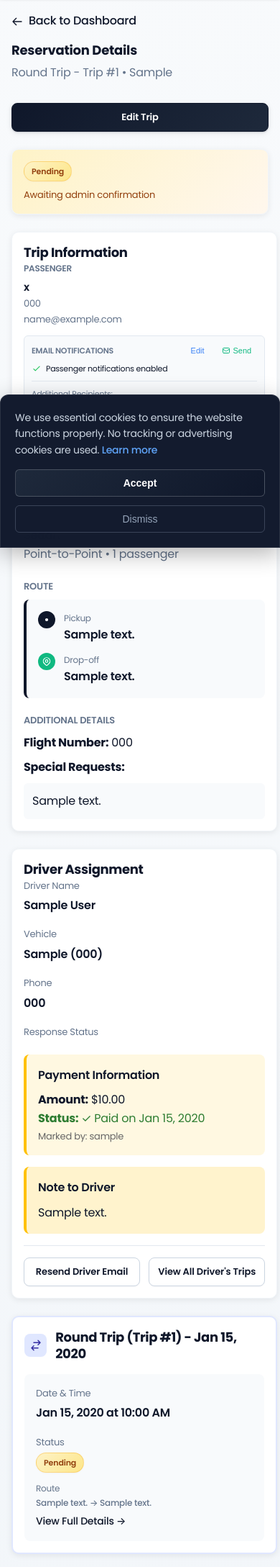
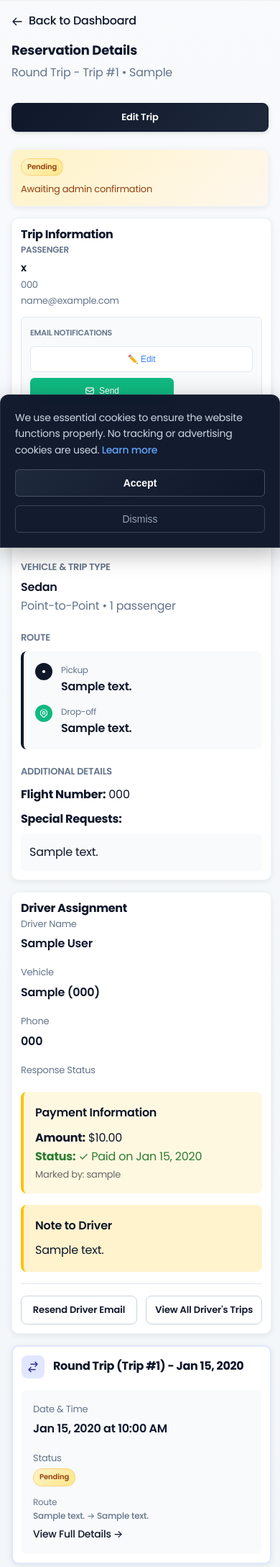
Before and after one commit to ysalha2003/m1limo, a Django app: page /booking/1/ in a window 390 px wide. Shown: the part 83-2260 px from the top of the page at 72% size. Run offline with Django 5.2, Linux system fonts and the light colour scheme; a user stored in the database is signed in; tables that the repository leaves empty hold one stand-in row (values such as "Sample post"); data that the repository does not hold is empty.

Commit message:
feat: Improve mobile responsiveness and styling for booking detail and dashboard pages

```diff
--- a/templates/bookings/booking_detail.html
+++ b/templates/bookings/booking_detail.html
@@ -86,40 +86,75 @@
     @media (max-width: 480px) {
         /* Extra small screens */
         .card {
-            padding: 16px !important;
+            padding: 12px !important;
+            margin-bottom: 16px !important;
         }
 
         h1 {
             font-size: 18px !important;
         }
 
+        h2.card-title {
+            font-size: 16px !important;
+        }
+
         .badge {
-            font-size: 11px !important;
-            padding: 4px 10px !important;
+            font-size: 10px !important;
+            padding: 3px 8px !important;
         }
 
         /* Notification section mobile */
+        .notification-buttons-wrapper {
+            flex-direction: column !important;
+            align-items: stretch !important;
+            gap: 8px !important;
+        }
+
+        .notification-buttons-wrapper p {
+            font-size: 10px !important;
+        }
+
+        .notification-buttons-wrapper > div {
+            width: 100% !important;
+            display: flex !important;
+            justify-content: space-between !important;
+        }
+
+        .notification-buttons-wrapper button {
+            flex: 1 !important;
+            padding: 8px 12px !important;
+            font-size: 12px !important;
+            min-height: 36px !important;
+        }
+
+        .notification-buttons-wrapper form {
+            flex: 1 !important;
+        }
+
+        .notification-buttons-wrapper form button {
+            width: 100% !important;
+        }
+
         #notification-display span,
         #notification-edit label span {
-            font-size: 11px !important;
+            font-size: 12px !important;
         }
 
         #notification-edit textarea {
-            font-size: 11px !important;
-        }
-
-        .notification-buttons-wrapper {
-            flex-wrap: wrap !important;
-            gap: 4px !important;
+            font-size: 13px !important;
+            padding: 8px !important;
         }
 
         .notification-edit-buttons {
             width: 100% !important;
-            justify-content: stretch !important;
+            flex-direction: column !important;
+            gap: 8px !important;
         }
 
         .notification-edit-buttons button {
-            flex: 1 !important;
+            width: 100% !important;
+            min-height: 40px !important;
+            font-size: 14px !important;
         }
     }
 </style>
@@ -223,23 +258,21 @@
                     {% endif %}
 
                     <!-- Notification Status -->
-                    <div style="margin-top: 12px; padding: 10px; background: #f8fafc; border-radius: 6px; border: 1px solid #e2e8f0;">
-                        <div class="notification-buttons-wrapper" style="display: flex; justify-content: space-between; align-items: center; margin-bottom: 6px; flex-wrap: wrap; gap: 8px;">
-                            <p style="font-size: 11px; color: #64748b; margin: 0; font-weight: 600; text-transform: uppercase;">Email Notifications</p>
-                            <div style="display: flex; gap: 8px; align-items: center;">
-                                <button onclick="toggleNotificationEdit()" type="button" style="background: none; border: none; color: #3b82f6; cursor: pointer; font-size: 11px; padding: 4px 8px; font-weight: 500; white-space: nowrap;">
-                                    <span id="notif-edit-btn-text">Edit</span>
+                    <div style="margin-top: 12px; padding: 12px; background: #f8fafc; border-radius: 6px; border: 1px solid #e2e8f0;">
+                        <p style="font-size: 11px; color: #64748b; margin: 0 0 10px 0; font-weight: 600; text-transform: uppercase;">Email Notifications</p>
+                        <div class="notification-buttons-wrapper" style="display: flex; justify-content: space-between; align-items: center; margin-bottom: 10px; gap: 8px;">
+                            <button onclick="toggleNotificationEdit()" type="button" style="background: #ffffff; border: 1px solid #e2e8f0; color: #3b82f6; cursor: pointer; font-size: 13px; padding: 8px 16px; font-weight: 500; white-space: nowrap; border-radius: 6px; transition: all 0.2s;" onmouseover="this.style.background='#eff6ff'" onmouseout="this.style.background='#ffffff'">
+                                <span id="notif-edit-btn-text">✏️ Edit</span>
                             </button>
-                                <form method="post" action="{% url 'resend_notification' booking.id %}" style="display: inline;">
+                            <form method="post" action="{% url 'resend_notification' booking.id %}" style="flex: 1; max-width: 200px;">
                                 {% csrf_token %}
-                                    <button type="submit" style="background: none; border: none; color: #10b981; cursor: pointer; font-size: 11px; padding: 4px 8px; font-weight: 500; display: flex; align-items: center; gap: 4px; white-space: nowrap;" title="Resend booking confirmation">
-                                        <svg style="width: 12px; height: 12px; flex-shrink: 0;" fill="none" stroke="currentColor" viewBox="0 0 24 24">
+                                <button type="submit" style="width: 100%; background: #10b981; border: none; color: white; cursor: pointer; font-size: 13px; padding: 8px 16px; font-weight: 500; display: flex; align-items: center; justify-content: center; gap: 6px; white-space: nowrap; border-radius: 6px; transition: all 0.2s;" title="Resend booking confirmation" onmouseover="this.style.background='#059669'" onmouseout="this.style.background='#10b981'">
+                                    <svg style="width: 14px; height: 14px; flex-shrink: 0;" fill="none" stroke="currentColor" viewBox="0 0 24 24">
                                         <path stroke-linecap="round" stroke-linejoin="round" stroke-width="2" d="M3 8l7.89 5.26a2 2 0 002.22 0L21 8M5 19h14a2 2 0 002-2V7a2 2 0 00-2-2H5a2 2 0 00-2 2v10a2 2 0 002 2z"></path>
                                     </svg>
                                     <span>Send</span>
                                 </button>
                             </form>
-                            </div>
                         </div>
 
                         <!-- Display Mode -->
```
Also changed, not shown: templates/bookings/dashboard.html (+31 -1 lines). Lines whose indentation alone changed are shown as unchanged.
